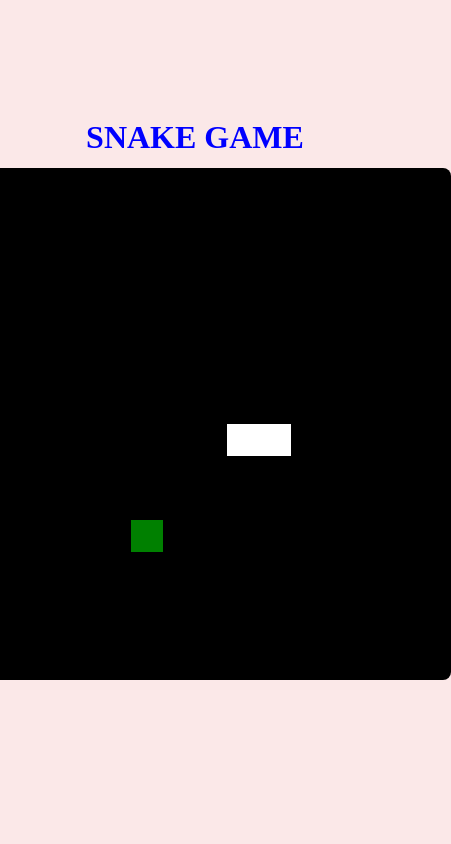
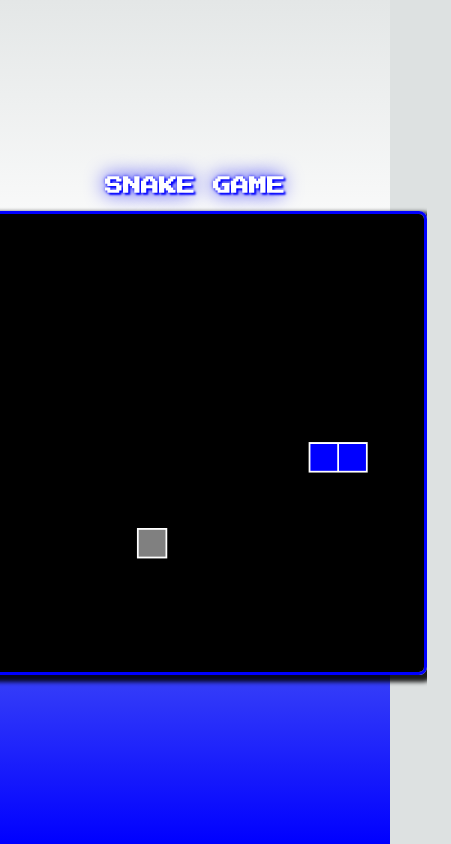
Before and after one commit to Bruno-Luna/Snake_Game, a plain HTML site: page index.html in a window 390 px wide. Shown: the whole page, 451 px wide, since content can reach past the window. Drawn offline with Linux system fonts and the light colour scheme.

Commit message:
modificando css e js

```diff
--- a/index.html
+++ b/index.html
@@ -5,8 +5,10 @@
     <meta http-equiv="X-UA-Compatible" content="IE=edge">
     <meta name="viewport" content="width=device-width, initial-scale=1.0">
     <link rel="stylesheet" href="./style/style.css">
+    <link rel="preconnect" href="https://fonts.gstatic.com">
+    <link href="https://fonts.googleapis.com/css2?family=Press+Start+2P&display=swap" rel="stylesheet">
     <script defer src="./js/script.js"></script>
-    <title>Snake Game</title>
+    <title>SNAKE GAME</title>
 </head>
 <body>
         <h1>SNAKE GAME</h1>
--- a/js/script.js
+++ b/js/script.js
@@ -21,14 +21,20 @@ function criarBG() {
 
 function criarCobrinha(){
     for(i = 0; i < snake.length; i++){
-        context.fillStyle = "white";
+        context.fillStyle = "blue";
+        context.strokeStyle = "white";
+        context.lineWidth = 2;
         context.fillRect(snake[i].x, snake[i].y, box, box);
+        context.strokeRect(snake[i].x, snake[i].y, box, box);
     }
 }
 
 function drawFood(){
-    context.fillStyle = "green";
+    context.fillStyle = "gray";
+    context.strokeStyle = "white";
+    context.lineWidth = 2;
     context.fillRect(food.x, food.y, box, box);
+    context.strokeRect(food.x, food.y, box, box);
 }
 
 document.addEventListener('keydown', update);
@@ -51,7 +57,7 @@ function iniciarJogo(){
     for(i = 1; i < snake.length; i++){
         if(snake[0].x == snake[i].x && snake[0].y == snake[i].y){
             clearInterval(jogo);
-            alert('Game Over :(')
+            alert('Game Over! Aperte F5 para recomeçar.')
         }
     }
 
@@ -83,4 +89,4 @@ function iniciarJogo(){
     snake.unshift(newHead);
 }
 
-let jogo = setInterval(iniciarJogo, 140);
+let jogo = setInterval(iniciarJogo, 130);
--- a/style/style.css
+++ b/style/style.css
@@ -1,25 +1,59 @@
 *{
     margin: 0;
+    padding: 0;
+    box-sizing: border-box;
 }
 
 body{
-    height: 90vh;
+    height: 100vh;
     display: flex;
     flex-direction: column;
     align-items: center;
     justify-content: center;
-    background-color: rgba(250, 219, 219, 0.627);
+    background-color: #9da9a956;
+    background-image:linear-gradient( to bottom, rgba(250, 250, 250, 0.234), rgb(255, 255, 255), rgba(7, 28, 255, 0.607), blue );
+    background-size: 100%;
+    background-repeat:no-repeat;
 
 }
 
 h1{
-    margin-top: 3.50rem;
-    margin-bottom: 0.75rem;
-    color: blue;
+    margin-top: 0.50rem;
+    margin-bottom: 1rem;
+    text-shadow: 2px 2px 2px rgb(0, 0, 255), 0 0 1.1em blue, 0 0 0.2em rgba(0, 0, 255, 0.848);
+    color: white;
+    font-size: 30px;
+    font-family: 'Press Start 2P', cursive;
 }
 
 canvas{
+    height: 80vh;
+    border-radius: 0.50rem;
+    border: blue 3px solid;
+    box-shadow: 4px 4px 4px 3px rgba(0, 0, 0, 0.883);
+}
 
-    border-radius: 0.50rem;
-    margin-bottom: 1rem;
+
+@media screen and (max-width:800px) {
+    h1{
+        font-size: 25px;
+    }
+
+    canvas{
+        width: 80vh;
+        height: 80vh;
+
+    }
 }
+@media screen and (max-width:600px) {
+
+    h1{
+        font-size: 18px;
+    }
+
+    canvas{
+        width: 55vh;
+        height: 55vh;
+
+    }
+}
```
